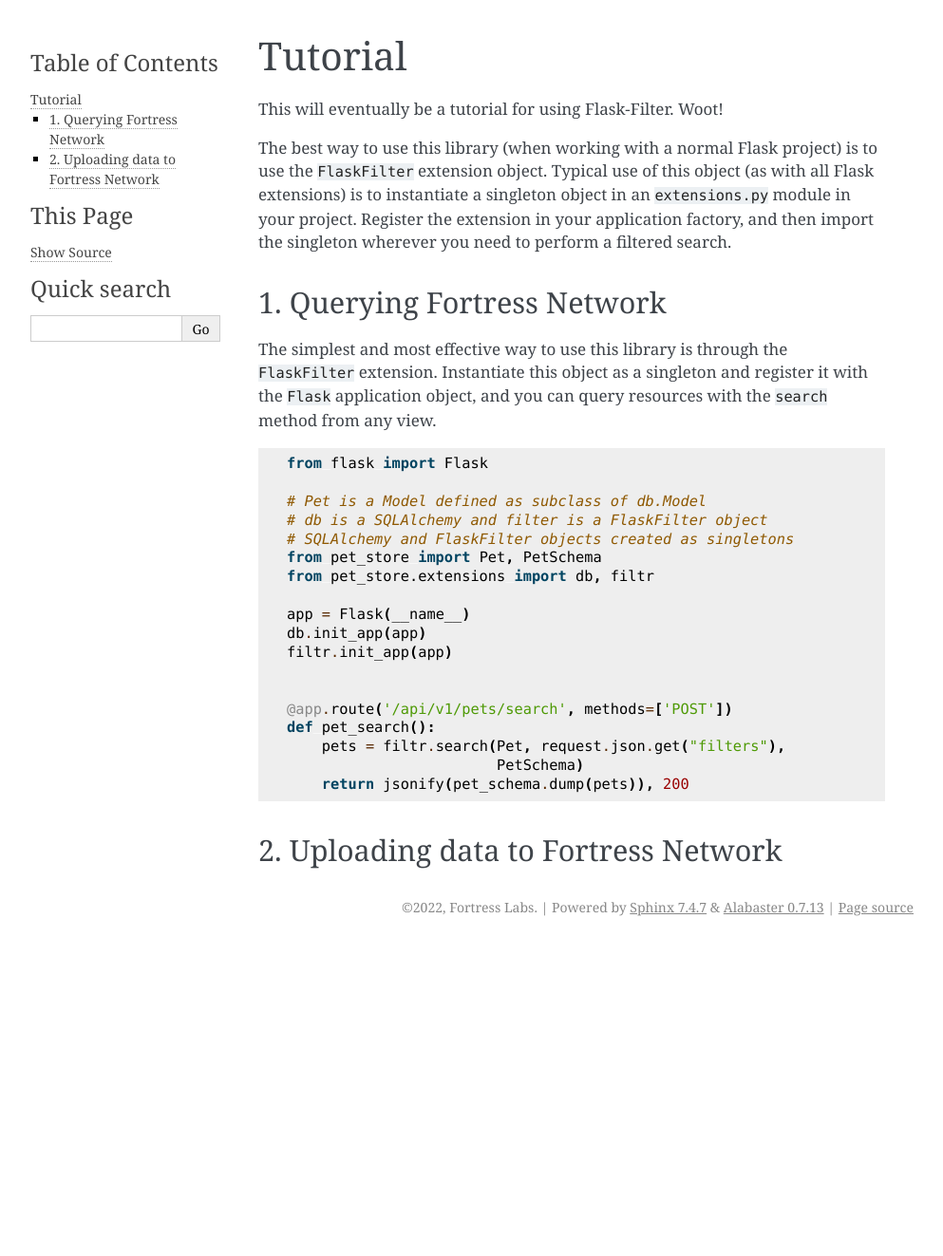
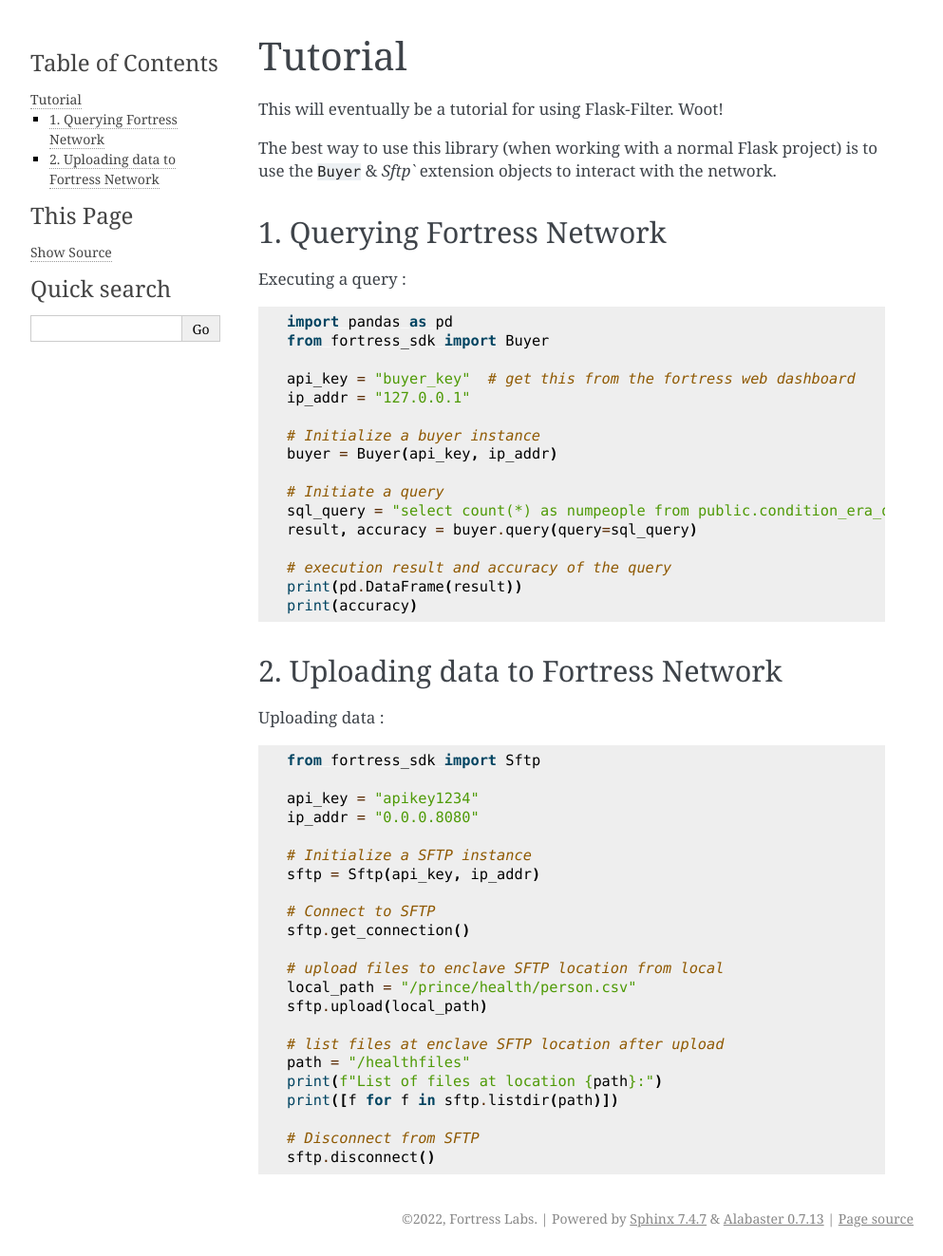
Before and after one commit to Atbash-Labs/python-sdk, a Sphinx documentation site: the page built from docs/tutorial.rst, in a window 1280 px wide. Shown: the whole page at 95% size, without its empty margins (148-1141 px from the left). Built offline with Sphinx 7.4.7, drawn with Linux system fonts in a browser that asks for light colours; before the commit the page ends 995 px from its top, so only the background shows below that.

Commit message:
add tutorial docs examples

```diff
--- a/docs/tutorial.rst
+++ b/docs/tutorial.rst
@@ -3,40 +3,57 @@ Tutorial
 This will eventually be a tutorial for using Flask-Filter. Woot!
 
 The best way to use this library (when working with a normal Flask project) is
-to use the ``FlaskFilter`` extension object. Typical use of this object (as
-with all Flask extensions) is to instantiate a singleton object in an
-``extensions.py`` module in your project. Register the extension in your
-application factory, and then import the singleton wherever you need to
-perform a filtered search.
+to use the ``Buyer`` & `Sftp`` extension objects to interact with the network.
 
 
 1. Querying Fortress Network
 -----------------------------
-The simplest and most effective way to use this library is through the
-``FlaskFilter`` extension. Instantiate this object as a singleton and
-register it with the ``Flask`` application object, and you can query
-resources with the ``search`` method from any view.
+Executing a query :
 
 .. code-block:: python
 
-    from flask import Flask
+    import pandas as pd
+    from fortress_sdk import Buyer
 
-    # Pet is a Model defined as subclass of db.Model
-    # db is a SQLAlchemy and filter is a FlaskFilter object
-    # SQLAlchemy and FlaskFilter objects created as singletons
-    from pet_store import Pet, PetSchema
-    from pet_store.extensions import db, filtr
+    api_key = "buyer_key"  # get this from the fortress web dashboard
+    ip_addr = "127.0.0.1"
 
-    app = Flask(__name__)
-    db.init_app(app)
-    filtr.init_app(app)
+    # Initialize a buyer instance
+    buyer = Buyer(api_key, ip_addr)
 
+    # Initiate a query
+    sql_query = "select count(*) as numpeople from public.condition_era_death"
+    result, accuracy = buyer.query(query=sql_query)
 
-    @app.route('/api/v1/pets/search', methods=['POST'])
-    def pet_search():
-        pets = filtr.search(Pet, request.json.get("filters"),
-                            PetSchema)
-        return jsonify(pet_schema.dump(pets)), 200
+    # execution result and accuracy of the query
+    print(pd.DataFrame(result))
+    print(accuracy)
 
 2. Uploading data to Fortress Network
 --------------------------------------
+Uploading data :
+
+.. code-block:: python
+
+    from fortress_sdk import Sftp
+
+    api_key = "apikey1234"
+    ip_addr = "0.0.0.8080"
+
+    # Initialize a SFTP instance
+    sftp = Sftp(api_key, ip_addr)
+
+    # Connect to SFTP
+    sftp.get_connection()
+
+    # upload files to enclave SFTP location from local
+    local_path = "/prince/health/person.csv"
+    sftp.upload(local_path)
+
+    # list files at enclave SFTP location after upload
+    path = "/healthfiles"
+    print(f"List of files at location {path}:")
+    print([f for f in sftp.listdir(path)])
+
+    # Disconnect from SFTP
+    sftp.disconnect()
```
Also changed, not shown: README.md (+15 -9 lines), 1 other file.
